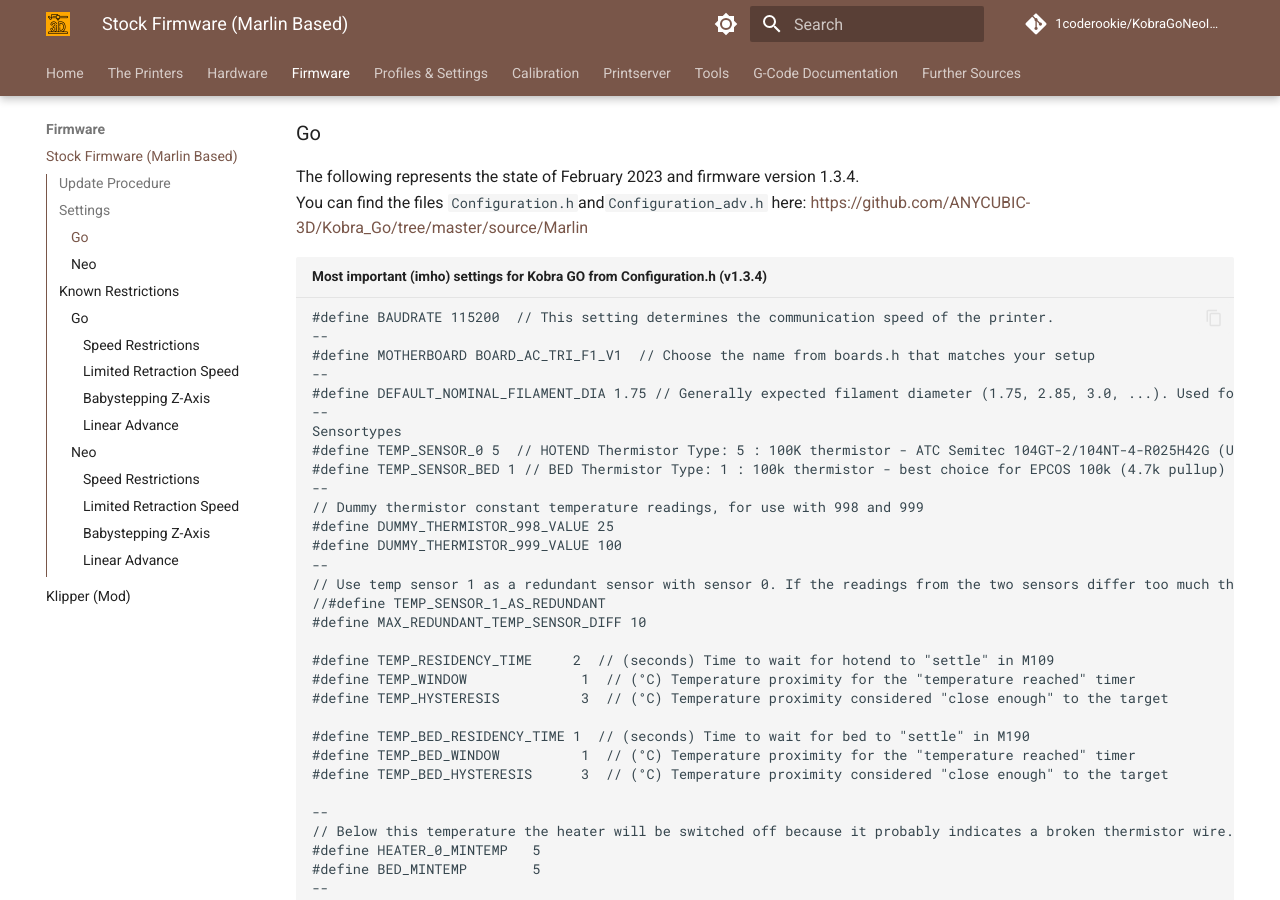
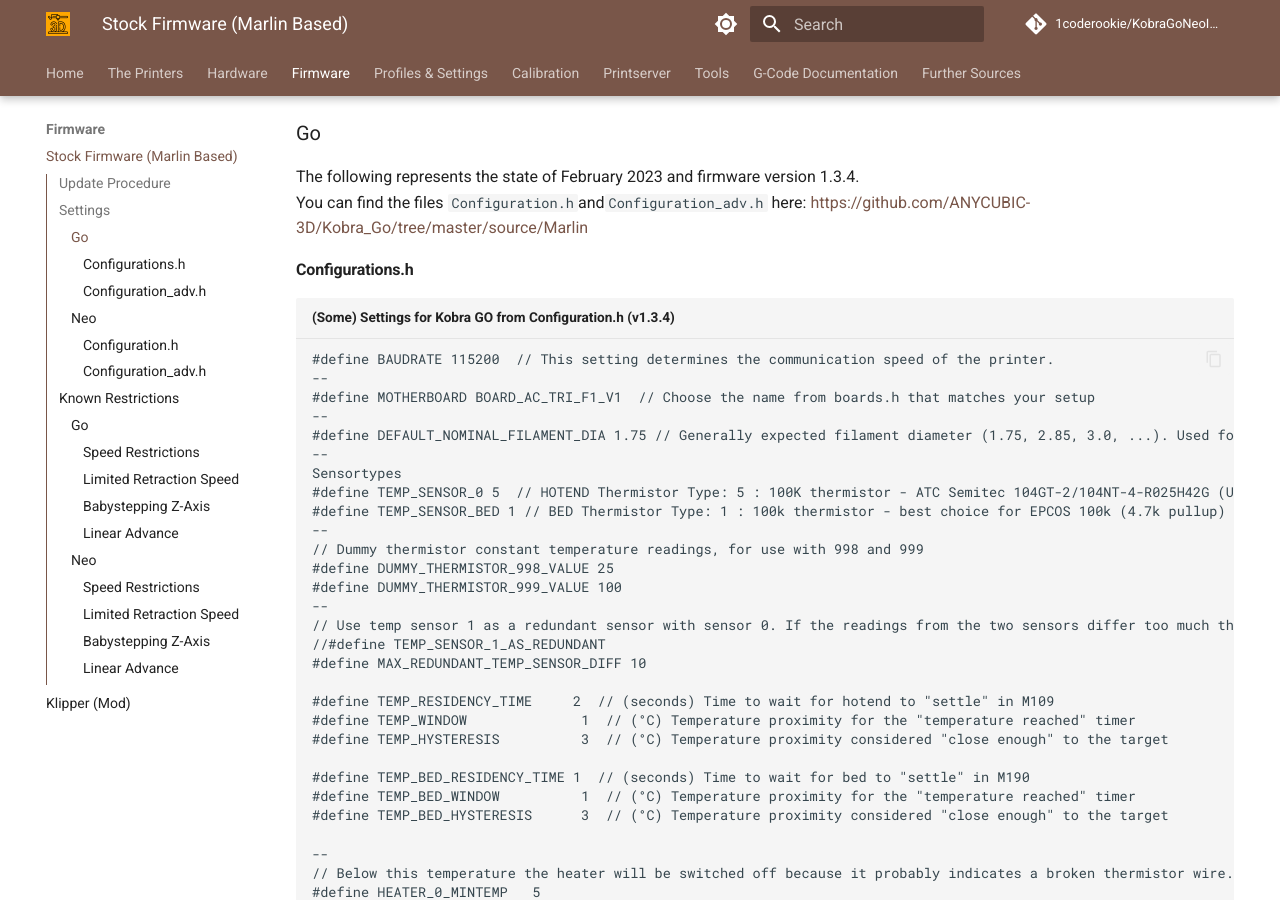
Before and after one commit to 1coderookie/KobraGoNeoInsights, an MkDocs documentation site: the page built from docs/firmware/fw_marlin.md, in a window 1280 px wide and 900 px high, scrolled down 1013 px. Built offline with MkDocs 1.6.1 and Material for MkDocs 9.7.7, drawn with Linux system fonts in a browser that asks for light colours; comment, search, counter and statistics services are not loaded; some of the changed text lies outside the part shown.

Commit message:
Update fw_marlin.md

````diff
--- a/docs/firmware/fw_marlin.md
+++ b/docs/firmware/fw_marlin.md
@@ -31,7 +31,9 @@
 The following represents the state of February 2023 and firmware version 1.3.4.
 You can find the files `Configuration.h`and`Configuration_adv.h` here: [https://github.com/ANYCUBIC-3D/Kobra_Go/tree/master/source/Marlin](https://github.com/ANYCUBIC-3D/Kobra_Go/tree/master/source/Marlin)
 
-``` title="Most important (imho) settings for Kobra GO from Configuration.h (v1.3.4)"
+#### Configurations.h
+
+``` title="(Some) Settings for Kobra GO from Configuration.h (v1.3.4)"
 #define BAUDRATE 115200  // This setting determines the communication speed of the printer.
 --
 #define MOTHERBOARD BOARD_AC_TRI_F1_V1  // Choose the name from boards.h that matches your setup
@@ -295,7 +297,9 @@
 #define TFT_COLOR_UI  // Marlin Default Menus, Touch Friendly, using full TFT capabilities
 ```
 
-``` title="Most important (imho) settings for GO from Configuration_adv.h (v1.3.4)"
+#### Configuration_adv.h
+
+``` title="(Some) Settings for GO from Configuration_adv.h (v1.3.4)"
 Thermal Protection / Thermal Runaway -> Hotend:
 #define THERMAL_PROTECTION_PERIOD 20         // Seconds
 #define THERMAL_PROTECTION_HYSTERESIS 10     // Degrees Celsius
@@ -368,7 +372,9 @@
 The following represents the state of February 2023 and firmware version 1.3.3.
 You can find the files `Configuration.h`and`Configuration_adv.h` here: [https://github.com/ANYCUBIC-3D/Kobra_Neo/tree/master/source/Marlin](https://github.com/ANYCUBIC-3D/Kobra_Neo/tree/master/source/Marlin)
 
-``` title="Most important (imho) settings for Kobra NEO in Configuration.h (v1.3.3)"
+#### Configuration.h
+
+``` title="(Some) Settings for Kobra NEO in Configuration.h (v1.3.3)"
 #define BAUDRATE 115200  // This setting determines the communication speed of the printer.
 --
 #define MOTHERBOARD BOARD_AC_TRI_F1_V1  // Choose the name from boards.h that matches your setup
@@ -631,8 +637,9 @@
 #define TFT_COLOR_UI  // Marlin Default Menus, Touch Friendly, using full TFT capabilities
 ```
 
+#### Configuration_adv.h
 
-``` title="Most important (imho) settings for NEO from Configuration_adv.h (v1.3.3)"
+``` title="(Some) Settings for NEO from Configuration_adv.h (v1.3.3)"
 Thermal Protection / Thermal Runaway -> Hotend:
 #define THERMAL_PROTECTION_PERIOD 35         // Seconds
 #define THERMAL_PROTECTION_HYSTERESIS 10     // Degrees Celsius
````
